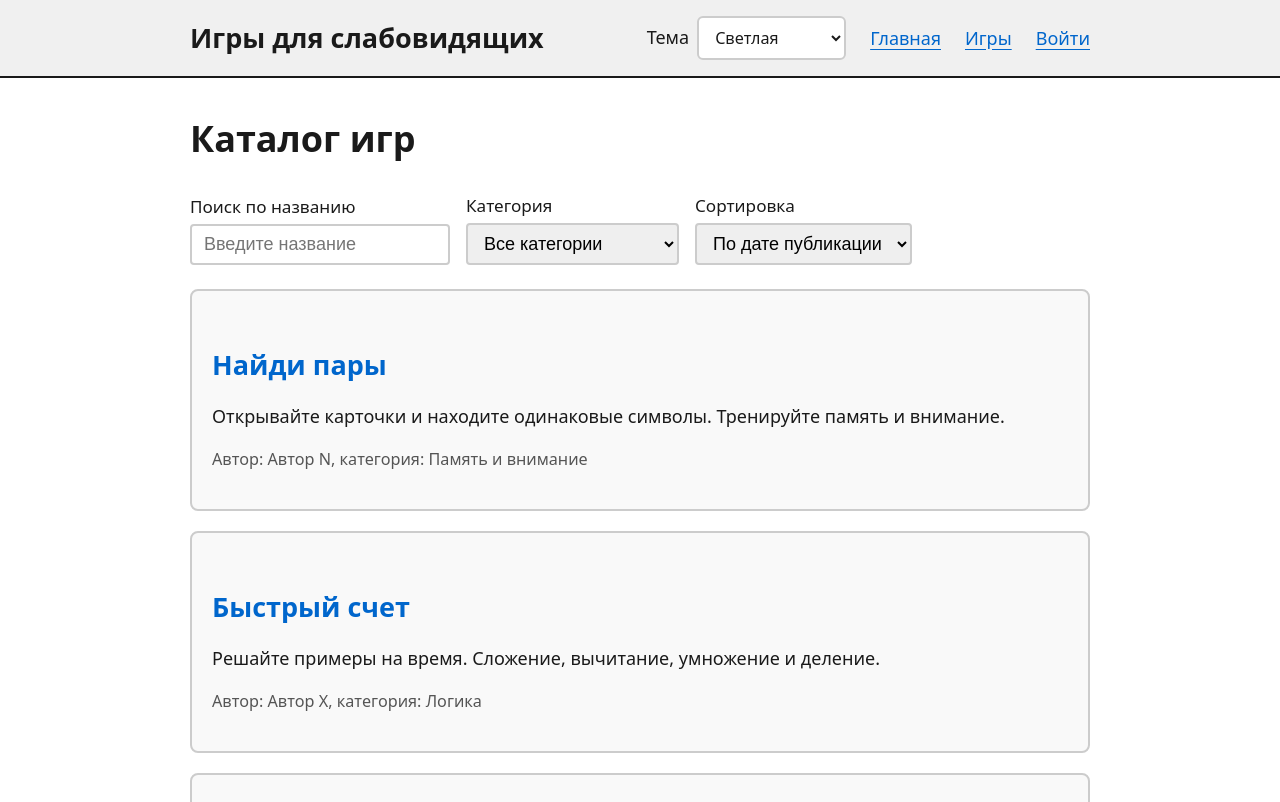
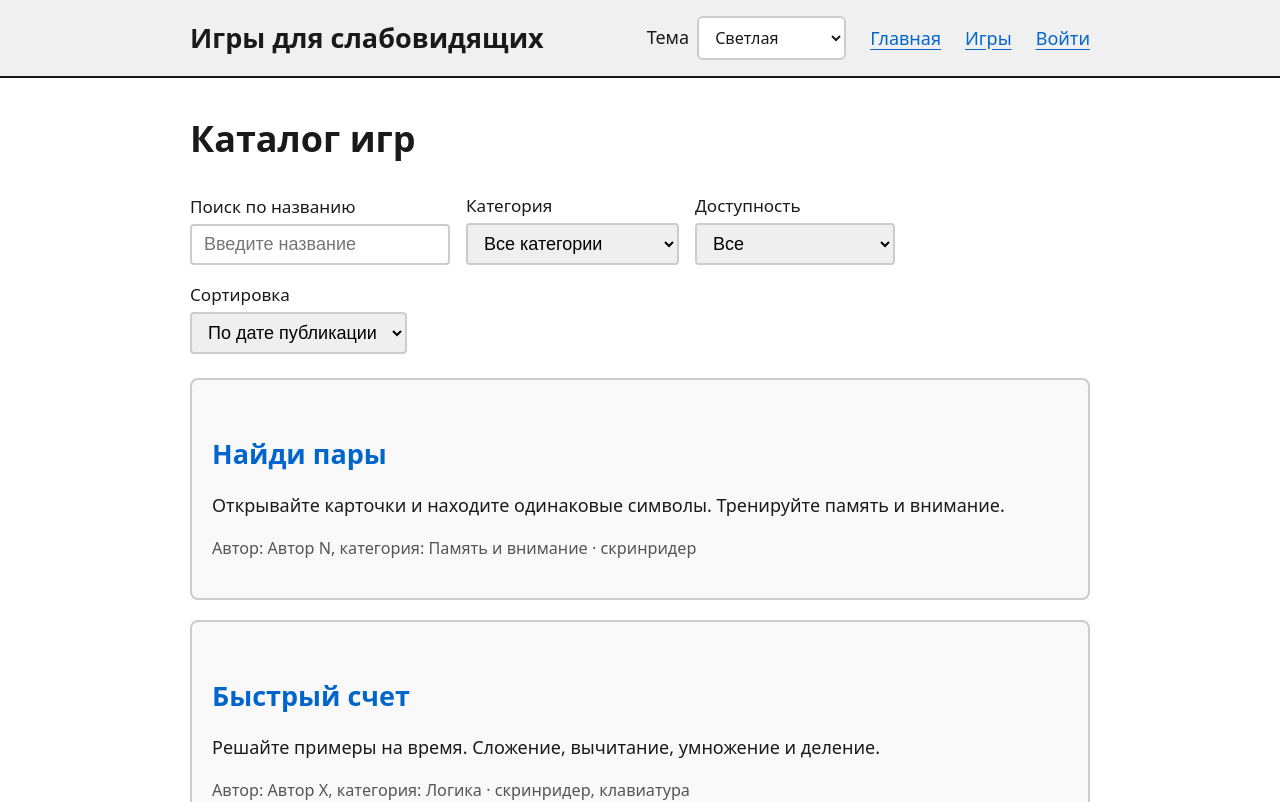
Before and after one commit to CandyGoose/accessibility-megaschool, a React (Vite) app: page /games in a window 1280 px wide. Shown: the top 802 px of the page. Built offline with nearby package versions, Linux system fonts and the light colour scheme.

Commit message:
Add filters, rm admin

```diff
--- a/index.html
+++ b/index.html
@@ -2,7 +2,7 @@
 <html lang="ru">
   <head>
     <meta charset="UTF-8" />
-    <link rel="icon" type="image/svg+xml" href="/vite.svg" />
+    <link rel="icon" type="image/svg+xml" href="/favicon.svg" />
     <meta name="viewport" content="width=device-width, initial-scale=1.0" />
     <title>Игры для слабовидящих</title>
   </head>
--- a/public/games/pamjat/index.html
+++ b/public/games/pamjat/index.html
@@ -200,7 +200,7 @@
       if (voiceOn) document.getElementById('repeatBtn').click();
     });
     document.getElementById('introBtn').addEventListener('click', function() {
-      say('Память - найди пары. Управление с клавиатуры: Tab - переход по карточкам и кнопкам, Enter или Пробел - открыть карточку или нажать кнопку. Две карточки с одинаковым символом - пара. Запомните позиции. Выберите сложность: 4, 6 или 8 пар.');
+      say('Найди пары. Управление с клавиатуры: Tab - переход по карточкам и кнопкам, Enter или Пробел - открыть карточку или нажать кнопку. Две карточки с одинаковым символом - пара. Запомните позиции. Выберите сложность: 4, 6 или 8 пар.');
     });
     render();
   </script>
--- a/src/context/AuthContext.jsx
+++ b/src/context/AuthContext.jsx
@@ -4,7 +4,6 @@ const ROLES = {
   GUEST: 'guest',
   AUTHOR: 'author',
   MODERATOR: 'moderator',
-  ADMIN: 'admin',
 }
 
 const STORAGE_KEY = 'megaschool_user'
@@ -52,9 +51,8 @@ export function AuthProvider({ children }) {
     user,
     login,
     logout,
-    isAuthor: user?.role === ROLES.AUTHOR || user?.role === ROLES.ADMIN,
-    isModerator: user?.role === ROLES.MODERATOR || user?.role === ROLES.ADMIN,
-    isAdmin: user?.role === ROLES.ADMIN,
+    isAuthor: user?.role === ROLES.AUTHOR || user?.role === ROLES.MODERATOR,
+    isModerator: user?.role === ROLES.MODERATOR,
     ROLES,
   }
 
--- a/src/data/games.js
+++ b/src/data/games.js
@@ -10,6 +10,12 @@ export const CATEGORIES = [
   { id: 'words', name: 'Слова и текст' },
   { id: 'memory', name: 'Память и внимание' },
   { id: 'logic', name: 'Логика' },
+  { id: 'novels', name: 'Новеллы' },
+  { id: 'shooters', name: 'Шутеры' },
+  { id: 'arcade', name: 'Аркады' },
+  { id: 'puzzle', name: 'Головоломки' },
+  { id: 'strategy', name: 'Стратегии' },
+  { id: 'simulator', name: 'Симуляторы' },
   { id: 'other', name: 'Другое' },
 ]
 
--- a/src/pages/Catalog.jsx
+++ b/src/pages/Catalog.jsx
@@ -5,11 +5,16 @@ import './Catalog.css'
 
 const SORT_BY_DATE = 'date'
 const SORT_BY_TITLE = 'title'
+const ACCESSIBILITY_ALL = ''
+const ACCESSIBILITY_SCREEN_READER = 'screenReader'
+const ACCESSIBILITY_KEYBOARD = 'keyboard'
+const ACCESSIBILITY_SOUND = 'sound'
 
 function Catalog() {
   const [search, setSearch] = useState('')
   const [sortBy, setSortBy] = useState(SORT_BY_DATE)
   const [categoryId, setCategoryId] = useState('')
+  const [accessibility, setAccessibility] = useState(ACCESSIBILITY_ALL)
   const all = getPublishedGames()
   const categories = getCategories()
 
@@ -17,6 +22,7 @@ function Catalog() {
     let result = all.filter(
       (g) => (!search.trim() || g.title.toLowerCase().includes(search.trim().toLowerCase()))
         && (!categoryId || g.categoryId === categoryId)
+        && (!accessibility || (g.accessibility && g.accessibility[accessibility]))
     )
     if (sortBy === SORT_BY_DATE) {
       result = [...result].sort((a, b) => (b.publishedAt || '').localeCompare(a.publishedAt || ''))
@@ -24,7 +30,7 @@ function Catalog() {
       result = [...result].sort((a, b) => a.title.localeCompare(b.title))
     }
     return result
-  }, [all, search, sortBy, categoryId])
+  }, [all, search, sortBy, categoryId, accessibility])
 
   return (
     <>
@@ -56,6 +62,20 @@ function Catalog() {
           </select>
         </label>
         <label className="catalog-controls__label">
+          Доступность
+          <select
+            className="catalog-controls__select"
+            value={accessibility}
+            onChange={(e) => setAccessibility(e.target.value)}
+            aria-label="Фильтр по доступности"
+          >
+            <option value={ACCESSIBILITY_ALL}>Все</option>
+            <option value={ACCESSIBILITY_SCREEN_READER}>Скринридер</option>
+            <option value={ACCESSIBILITY_KEYBOARD}>Клавиатура</option>
+            <option value={ACCESSIBILITY_SOUND}>Звук</option>
+          </select>
+        </label>
+        <label className="catalog-controls__label">
           Сортировка
           <select
             className="catalog-controls__select"
@@ -80,6 +100,12 @@ function Catalog() {
               <p className="catalog-list__meta">
                 Автор: {game.authorName}
                 {cat && `, категория: ${cat.name}`}
+                {(game.accessibility?.screenReader || game.accessibility?.keyboard || game.accessibility?.sound) && (
+                  <span className="catalog-list__accessibility">
+                    {' · '}
+                    {[game.accessibility.screenReader && 'скринридер', game.accessibility.keyboard && 'клавиатура', game.accessibility.sound && 'звук'].filter(Boolean).join(', ')}
+                  </span>
+                )}
               </p>
             </li>
           )
--- a/src/pages/Login.jsx
+++ b/src/pages/Login.jsx
@@ -92,7 +92,6 @@ function Login() {
           >
             <option value="author">Автор</option>
             <option value="moderator">Модератор</option>
-            <option value="admin">Админ</option>
           </select>
         </label>
         <button type="submit" className="login-form__submit">
```
Also changed, not shown: public/favicon.svg (added).
